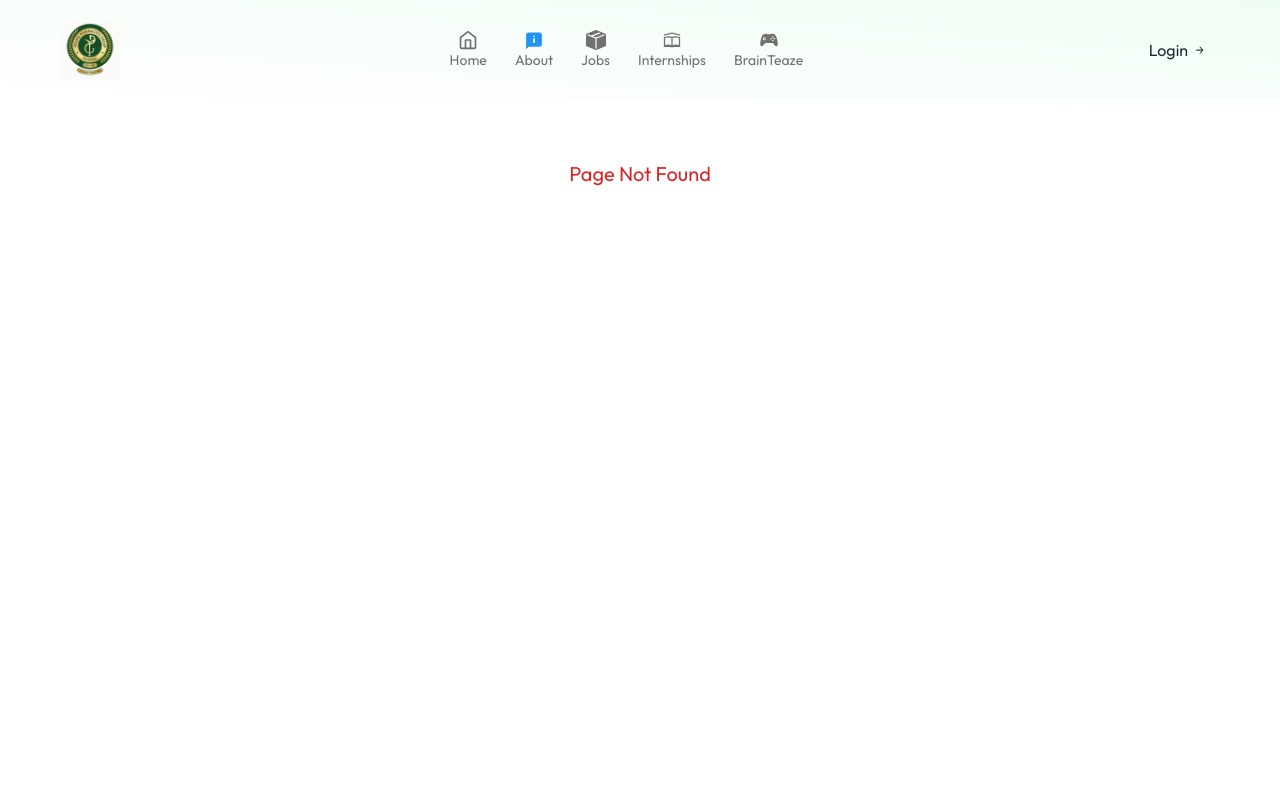
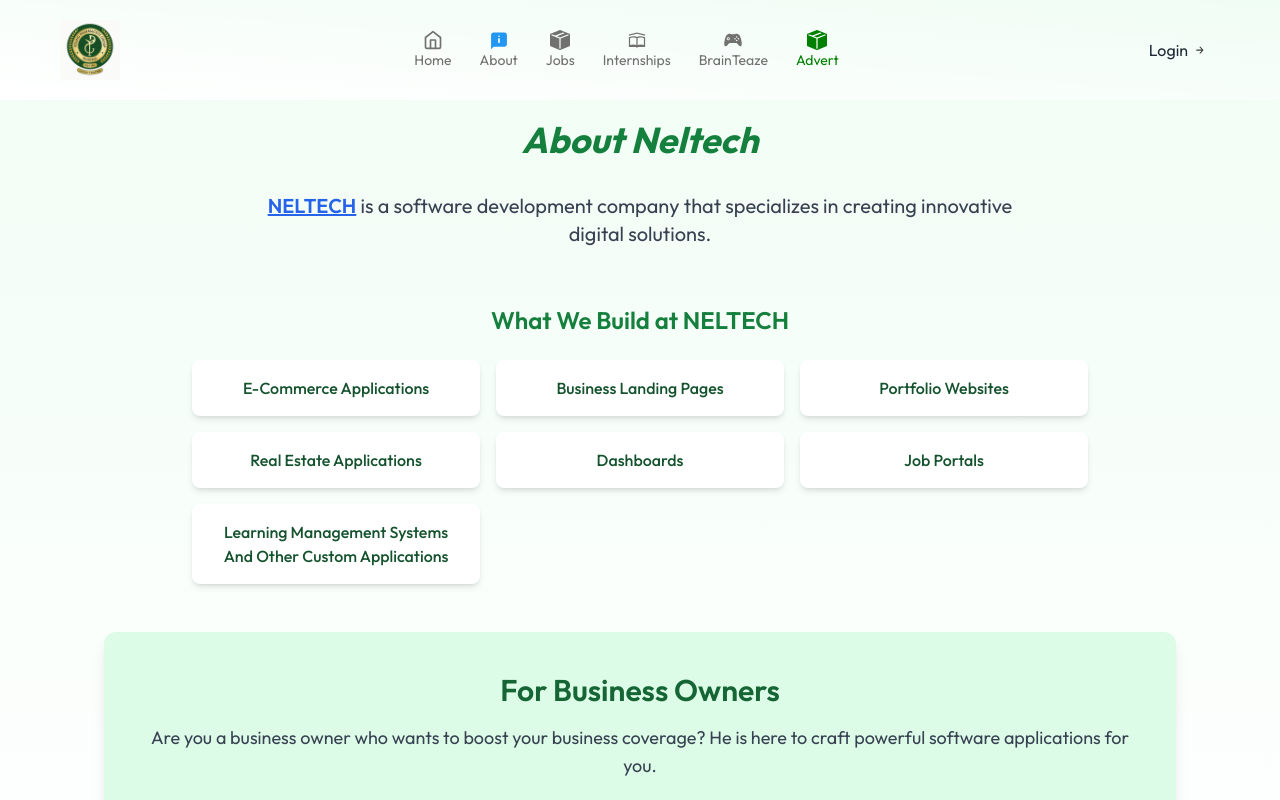
Before and after one commit to Tech041/psn-ypg, a React (Vite) app in the folder client/: page /advert in a window 1280 px wide. Shown: the top 800 px of the page. Built offline with nearby package versions, Linux system fonts and the light colour scheme; no server answers.

Commit message:
added advert page

```diff
--- a/client/src/App.jsx
+++ b/client/src/App.jsx
@@ -22,6 +22,7 @@ const Internships = React.lazy(() => import("./pages/Internships"));
 const RevisionQuestions = React.lazy(() => import("./pages/RevisionQuestions"));
 const Dashboard = React.lazy(() => import("./pages/Dashboard"));
 const DashboardLogin = React.lazy(() => import("./pages/DashboardLogin"));
+const Advert = React.lazy(() => import("./pages/Advert"));
 
 const App = () => {
   return (
@@ -43,6 +44,7 @@ const App = () => {
         <Route path="/our-blog" element={<OurBlog />} />
         <Route path="/login" element={<Login />} />
         <Route path="/about" element={<About />} />
+        <Route path="/advert" element={<Advert />} />
         <Route path="/internships" element={<Internships />} />
         <Route path="/revision-questions" element={<RevisionQuestions />} />
         <Route path="/*" element={<NotFound />} />
--- a/client/src/components/InternshipList.jsx
+++ b/client/src/components/InternshipList.jsx
@@ -5,6 +5,7 @@ import { formatDistanceToNow } from "date-fns";
 
 import Spinner from "./Spinner";
 import { AppContext } from "../context/AppContext";
+import { Link } from "react-router-dom";
 
 const spanStyle = "font-semibold text-lg py-2";
 
@@ -25,7 +26,7 @@ const InternshipList = () => {
   const [currentPage, setCurrentPage] = useState(1);
   const jobsPerPage = 6;
 
-  console.log("internship is", internship);
+  // console.log("internship is", internship);
 
   useEffect(() => {
     fetchAllJobs();
@@ -45,7 +46,7 @@ const InternshipList = () => {
 
     if (search) {
       postCopy = postCopy?.filter((item) =>
-        item?.title.toLowerCase().includes(search.toLowerCase())
+        item?.title.toLowerCase().includes(search.toLowerCase()),
       );
     }
     setListed(postCopy.reverse());
@@ -200,7 +201,7 @@ const InternshipList = () => {
                     onClick={() => toggleAccordion(item._id)}
                   >
                     <div>
-                      <div className="font-semibold text-green-700">
+                      <div className="font-semibold capitalize text-green-700">
                         {item.title}
                       </div>
                     </div>
@@ -214,11 +215,10 @@ const InternshipList = () => {
                   </div>
 
                   {openAccordionId === item._id && (
-                    <div className="p-4 bg-white text-sm space-y-1">
-                      <div>
-                        <span className={spanStyle}>Job Title:</span>{" "}
+                    <div className="p-4 bg-green-50 rounded-lg shadow-md border border-green-500 text-sm space-y-3">
+                      <h2 className="text-lg uppercase italic font-bold text-gray-800 mb-2">
                         {item.title}
-                      </div>
+                      </h2>
                       <div>
                         <span className={spanStyle}>Facility:</span>{" "}
                         {item.facility}
--- a/client/src/components/Navbar.jsx
+++ b/client/src/components/Navbar.jsx
@@ -87,6 +87,14 @@ const Navbar = () => {
                   }}
                   className=""
                 >
+                  <Link to={"/advert"}>Advert</Link>
+                </li>
+                <li
+                  onClick={() => {
+                    (setOpen((prev) => !prev), scrollTo(0, 0));
+                  }}
+                  className=""
+                >
                   <Link to={"/revision-questions"}>BrainTeaze</Link>
                 </li>
                 {token && (
--- a/client/src/components/NavbarLinks.jsx
+++ b/client/src/components/NavbarLinks.jsx
@@ -62,6 +62,16 @@ const NavbarLinks = () => {
           </span>
           <span className="text-sm">BrainTeaze</span>
         </NavLink>
+        <NavLink
+          onClick={() => scrollTo(0, 0)}
+          to={"/advert"}
+          className={listStyle}
+        >
+          <span className="flex items-center justify-center">
+            <BsFillBoxSeamFill size={20} />
+          </span>
+          <span className="text-sm">Advert</span>
+        </NavLink>
         {token && (
           <NavLink
             onClick={() => scrollTo(0, 0)}
--- a/client/src/components/Tracker.jsx
+++ b/client/src/components/Tracker.jsx
@@ -2,7 +2,7 @@ import { useEffect } from "react";
 import { useLocation } from "react-router-dom";
 
 const baseURL = import.meta.env.VITE_BACKEND_URL;
-console.log("Base url", baseURL);
+// console.log("Base url", baseURL);
 function Tracker() {
   const location = useLocation();
 
--- a/client/src/pages/About.jsx
+++ b/client/src/pages/About.jsx
@@ -1,5 +1,6 @@
 import React from "react";
 import { motion } from "framer-motion";
+
 const services = [
   "E-commerce applications",
   "Business landing pages",
@@ -12,70 +13,26 @@ const services = [
 
 const About = () => {
   return (
-    <section className="w-full min-h-screen pt-20 pb-5">
-      <div className="container">
+    <section className="w-full min-h-screen flex items-center bg-gradient-to-b from-green-50 to-white pt-20 pb-10">
+      <div className="container mx-auto px-4 md:px-8 lg:px-16">
         <motion.div
           initial={{ y: -100, opacity: 0 }}
           whileInView={{ y: 0, opacity: 1 }}
           transition={{ duration: 0.6, ease: "easeOut" }}
           viewport={{ once: false }}
-          className="w-full pt-10"
+          className="w-full"
         >
-          <h1 className="text-xl font-semibold text-center text-green-600 italic">
-            About MedHunt
+          {/* About YPG Job Portal */}
+          <h1 className="text-3xl md:text-4xl font-bold text-center text-green-700 italic pb-10">
+            About YPG Job Portal.
           </h1>
-          <p className="py-2">
+          <p className="py-6 text-gray-700 leading-relaxed text-lg md:text-xl text-center max-w-3xl mx-auto">
             The PSN-YPG Job Portal is a smart, user-friendly platform designed
             to make job hunting and internship placement easier for pharmacists.
             Built specifically for the PSN-YPG Lagos chapter, it connects
             pharmacy professionals with the opportunities they deserve—quickly
-            and efficiently
+            and efficiently.
           </p>
-          <h1 className="text-xl font-semibold text-center text-green-600 italic pt-3 pb-2">
-            About The Developer
-          </h1>
-          <p className="py-2">
-            This developer is Pharmacist who ventured into Software Engineering,
-            this portal is his way of blending tech with pharmacy practice to
-            ease stress of job search for his professional colleagues. Through
-            his company,{" "}
-            <a
-              href="https://neltech.onrender.com"
-              target="_blank"
-              className="text-blue-600 underline"
-            >
-              NELTECH
-            </a>
-            , where he builds modern solutions that solve real-world problems.
-          </p>
-          <h2 className="">
-            What we build at NELTECH include all kinds of Software applications
-            but not limited to:
-          </h2>
-          <ul className="">
-            {services.map((service, index) => (
-              <li key={index} className="py-1 capitalize text-green-900">
-                {service}
-              </li>
-            ))}
-          </ul>
-          <div className="">
-            <h2 className="">
-              Are you a business owner who wants to boost his Business coverage,
-              he is there to craft out powerful Software applications for you.
-            </h2>
-            <p className="py-1">📞 Call or WhatsApp: 08030507512</p>
-            <p className="">
-              🌐 Visit:
-              <a
-                className="underline text-blue-700 pl-2"
-                href="https://neltech.onrender.com"
-                target="_blank"
-              >
-                https://neltech.onrender.com
-              </a>
-            </p>
-          </div>
         </motion.div>
       </div>
     </section>
--- /dev/null
+++ b/client/src/pages/Advert.jsx
@@ -0,0 +1,92 @@
+import React from "react";
+import { motion } from "framer-motion";
+
+const services = [
+  "E-commerce applications",
+  "Business landing pages",
+  "portfolio websites",
+  "real estate applications",
+  "dashboards",
+  "job portals",
+  "learning management systems and other custom applications",
+];
+
+const Advert = () => {
+  return (
+    <section className="w-full min-h-screen bg-gradient-to-b from-green-50 to-white pt-20 pb-10">
+      <div className="container mx-auto px-4 md:px-8 lg:px-16">
+        <motion.div
+          initial={{ y: -100, opacity: 0 }}
+          whileInView={{ y: 0, opacity: 1 }}
+          transition={{ duration: 0.6, ease: "easeOut" }}
+          viewport={{ once: false }}
+          className="w-full"
+        >
+          {/* About Developer */}
+          <h1 className="text-3xl md:text-4xl font-bold text-center text-green-700 italic pt-10 pb-4">
+            About Neltech
+          </h1>
+          <p className="py-4 text-gray-700 leading-relaxed text-lg md:text-xl text-center max-w-3xl mx-auto">
+            <a
+              href="https://neltech.onrender.com"
+              target="_blank"
+              rel="noopener noreferrer"
+              className="text-blue-600 underline font-semibold"
+            >
+              NELTECH
+            </a>{" "}
+            is a software development company that specializes in creating
+            innovative digital solutions.
+          </p>
+
+          {/* Services */}
+          <h2 className="text-xl md:text-2xl font-semibold text-green-700 mt-10 mb-6 text-center">
+            What We Build at NELTECH
+          </h2>
+          <ul className="grid grid-cols-1 sm:grid-cols-2 md:grid-cols-3 gap-4 max-w-4xl mx-auto">
+            {services.map((service, index) => (
+              <motion.li
+                key={index}
+                initial={{ opacity: 0, y: 20 }}
+                whileInView={{ opacity: 1, y: 0 }}
+                transition={{ delay: index * 0.1 }}
+                className="bg-white shadow-md rounded-lg p-4 text-center capitalize text-green-900 font-medium hover:shadow-lg transition"
+              >
+                {service}
+              </motion.li>
+            ))}
+          </ul>
+
+          {/* Contact Section */}
+          <div className="mt-12 bg-green-100 shadow-lg rounded-xl p-6 md:p-10 text-center">
+            <h2 className="text-2xl md:text-3xl font-semibold text-green-800 mb-4">
+              For Business Owners
+            </h2>
+            <p className="text-gray-700 mb-4 text-lg">
+              Are you a business owner who wants to boost your business
+              coverage? He is here to craft powerful software applications for
+              you.
+            </p>
+            <p className="py-2 text-lg font-semibold text-gray-800">
+              📞 Call or WhatsApp:{" "}
+              <span className="text-green-700">08030507512</span>
+            </p>
+            <p className="py-2 text-lg font-semibold text-gray-800">
+              🌐 Visit:
+              <a
+                className="underline text-blue-700 pl-2"
+                href="https://neltech.onrender.com"
+                target="_blank"
+                rel="noopener noreferrer"
+              >
+                https://neltech.onrender.com
+              </a>
+            </p>
+          </div>
+        </motion.div>
+      </div>
+    </section>
+  );
+};
+
+export default Advert;
--- a/client/src/pages/DashboardLogin.jsx
+++ b/client/src/pages/DashboardLogin.jsx
@@ -41,10 +41,9 @@ const DashboardLogin = () => {
       }
     } catch (error) {
       toast.error(error.response?.data?.message);
-      console.log(error);
+      // console.log(error);
     }
   };
-
 
   return (
     <section className="flex items-center justify-center min-h-screen  bg-white pt-20  ">
--- a/client/src/pages/SingleJob.jsx
+++ b/client/src/pages/SingleJob.jsx
@@ -78,6 +78,7 @@ const SingleJob = () => {
         {/* Back Link */}
         <div className="flex items-center justify-center mt-10">
           <Link
+            onClick={() => scrollTo(0, 0)}
             to={jobItem.category === "internships" ? "/internships" : "/jobs"}
             className="text-blue-600 font-medium hover:underline"
           >
@@ -86,6 +87,13 @@ const SingleJob = () => {
               : "← View all Jobs"}
           </Link>
         </div>
+
+        <div className="flex items-center justify-center mt-5 text-sm text-green-600">
+          <Link onClick={() => scrollTo(0, 0)} to={"/advert"}>
+            {" "}
+            ← About NELTECH
+          </Link>
+        </div>
       </div>
     </section>
   );
```
Also changed, not shown: client/src/pages/Dashboard.jsx (+5 -5 lines).
